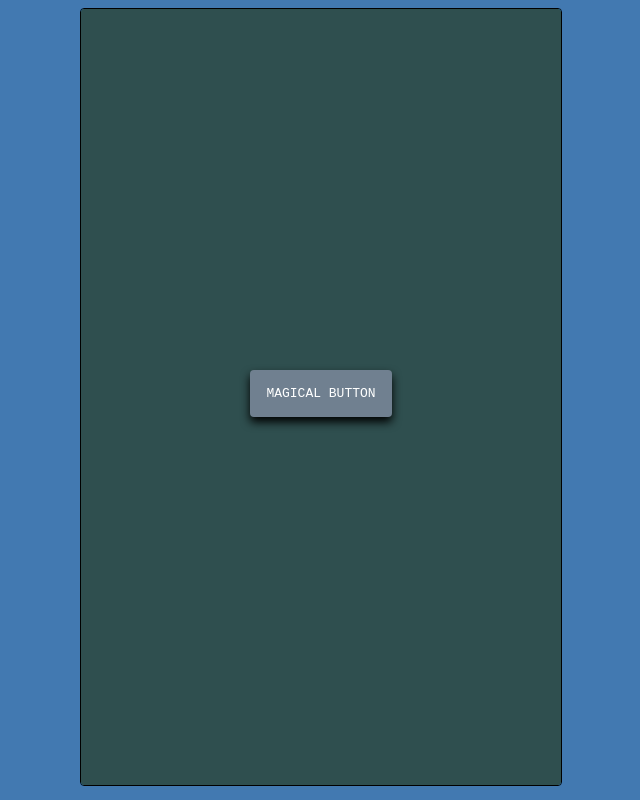
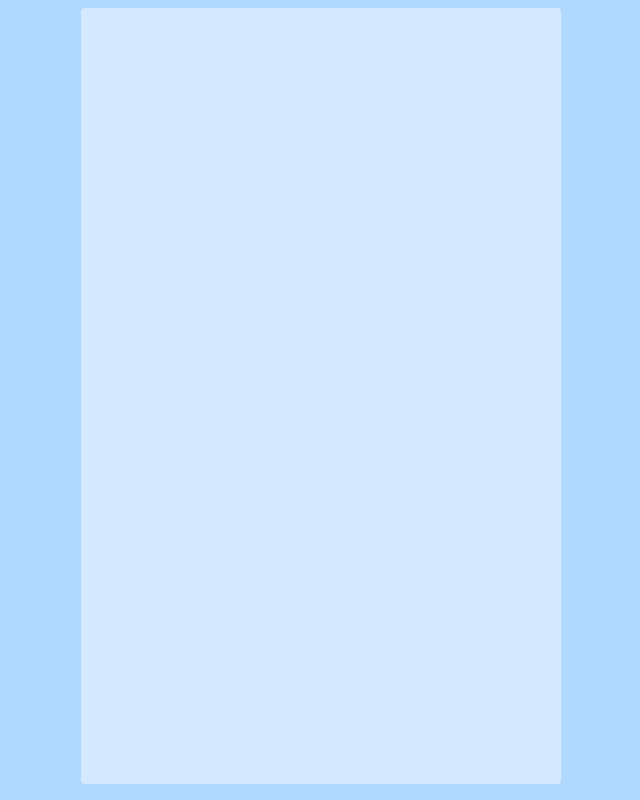
Before and after one commit to silvinodemedeiros/silvino-experiments, an Angular app: page / in a window 1280 px wide. Shown: the whole page, without its empty margins (319-959 px from the left). Built offline with nearby package versions, Linux system fonts and the light colour scheme.

Commit message:
4 files modified, 1 added

```diff
--- a/src/app/app.component.css
+++ b/src/app/app.component.css
@@ -6,9 +6,8 @@ p {
   position: relative;
   width: 30rem;
   height: 97vh;
-  border: 1px solid black;
   border-radius: 4px;
-  background: dodgerblue;
+  background: rgb(212, 233, 255);
   overflow: hidden;
 }
 
@@ -25,9 +24,10 @@ p {
   transition: all 1s 0 ease-in-out;
 }
 
-.magical-button:link, .magical-button:visited {
+.magical-button:link,
+.magical-button:visited {
   position: relative;
-  top: -.25rem;
+  top: -0.25rem;
   left: 0;
   padding: 1rem;
   cursor: pointer;
--- a/src/app/app.component.html
+++ b/src/app/app.component.html
@@ -1,5 +1,6 @@
 <div class="wrapper">
-  <div class="magical-panel-container flex-column-center">
+<!--  <div class="magical-panel-container flex-column-center">
     <a href="#" class="magical-button">Magical Button</a>
-  </div>
+  </div> -->
+
 </div>
--- a/src/app/app.component.ts
+++ b/src/app/app.component.ts
@@ -1,24 +1,10 @@
-import { Component, VERSION } from '@angular/core';
-import { MatIconRegistry } from '@angular/material/icon';
-import { DomSanitizer } from '@angular/platform-browser';
+import { Component } from '@angular/core';
 
 @Component({
   selector: 'my-app',
   templateUrl: './app.component.html',
-  styleUrls: [ './app.component.css' ]
+  styleUrls: ['./gama-presentation.css'],
 })
-export class AppComponent  {
-  name = 'Angular ' + VERSION.major;
-  constructor(private matIconRegistry: MatIconRegistry, private domSanitizer: DomSanitizer) {
-    matIconRegistry.addSvgIcon(
-      'angular',
-      domSanitizer.bypassSecurityTrustResourceUrl('https://0t2.github.io/angular-material-notes/svg/angular.svg'))
-      .addSvgIconInNamespace(
-      'custom-svg',
-      'angular',
-      domSanitizer.bypassSecurityTrustResourceUrl('https://0t2.github.io/angular-material-notes/svg/angular_solidBlack.svg'))
-      .addSvgIconSetInNamespace('core',
-      domSanitizer.bypassSecurityTrustResourceUrl('https://0t2.github.io/angular-material-notes/svg/core-icon-set.svg'))
-      .registerFontClassAlias('fontawesome', 'fa');
-  }
+export class AppComponent {
+  constructor() {}
 }
--- /dev/null
+++ b/src/app/gama-presentation.css
@@ -0,0 +1,8 @@
+.wrapper {
+  position: relative;
+  width: 30rem;
+  height: 97vh;
+  border-radius: 4px;
+  background: rgb(212, 233, 255);
+  overflow: hidden;
+}
--- a/src/styles.css
+++ b/src/styles.css
@@ -3,7 +3,7 @@
 @import "~@angular/material/prebuilt-themes/indigo-pink.css";
 
 body {
-  background: rgb(66, 121, 177);
+  background: rgb(177, 216, 255);
 }
 
 .flex-column-center {
```
